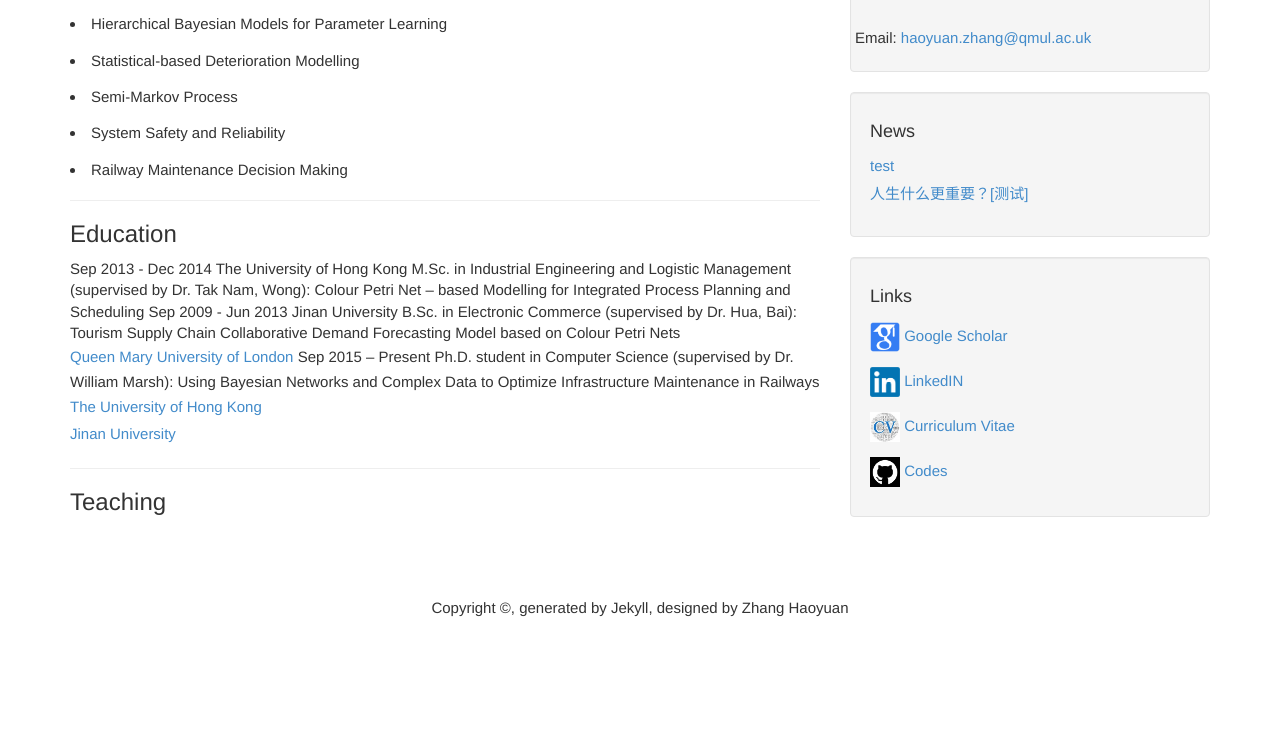
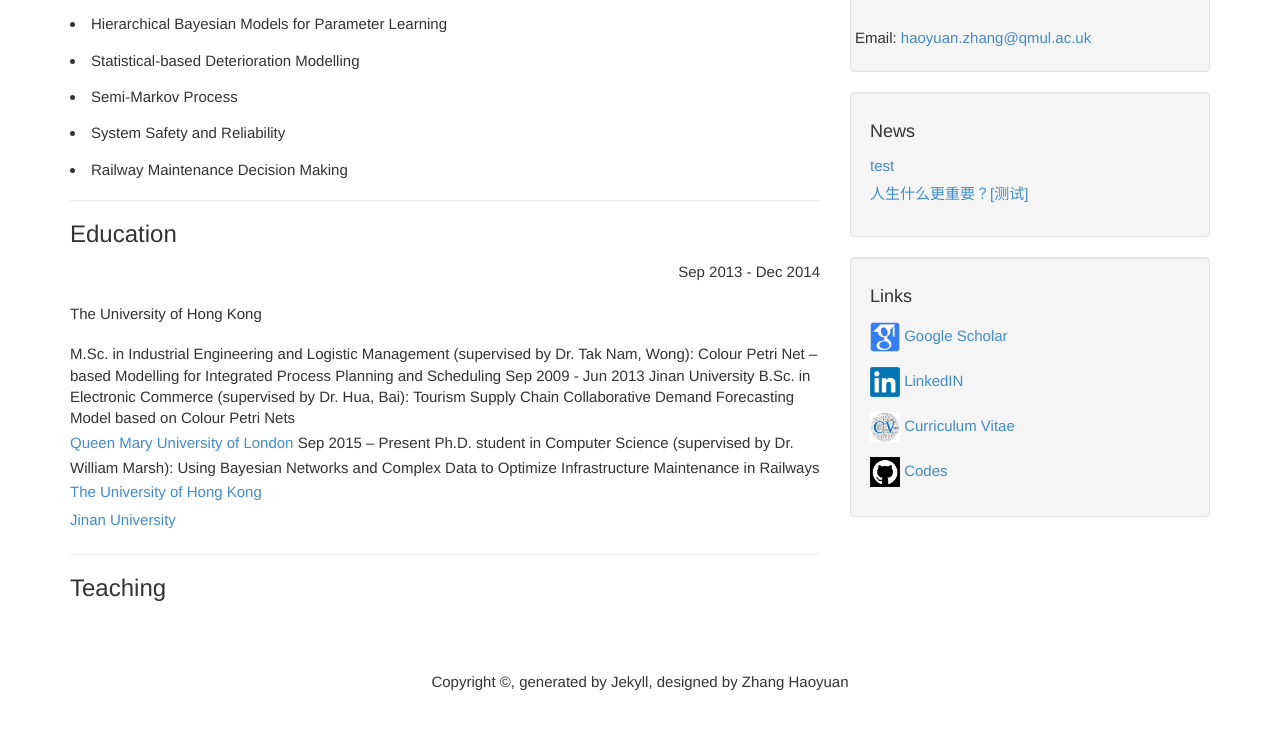
Before and after one commit to july0905/haoyuanzhang1990.github.io, a Jekyll site: the page built from index.html, in a window 1280 px wide and 1026 px high, cut to the strip 284-1014 px from the top of the window. Built offline with Jekyll 4.4.1, drawn with Linux system fonts in a browser that asks for light colours; the list of posts is cut into pages by our own code.

Commit message:
Update index.html

```diff
--- a/index.html
+++ b/index.html
@@ -31,9 +31,9 @@ My current research topic is <b>using Bayesian network models to improve mainten
 <hr>
 <h3>Education</h3>
 
-Sep 2013 - Dec 2014
+<p align="right">Sep 2013 - Dec 2014</p>
 
-The University of Hong Kong
+<p align="left"> The University of Hong Kong</p>
 
 M.Sc. in Industrial Engineering and Logistic Management (supervised by Dr. Tak Nam, Wong): Colour Petri Net – based Modelling for Integrated Process Planning and Scheduling
 
```
